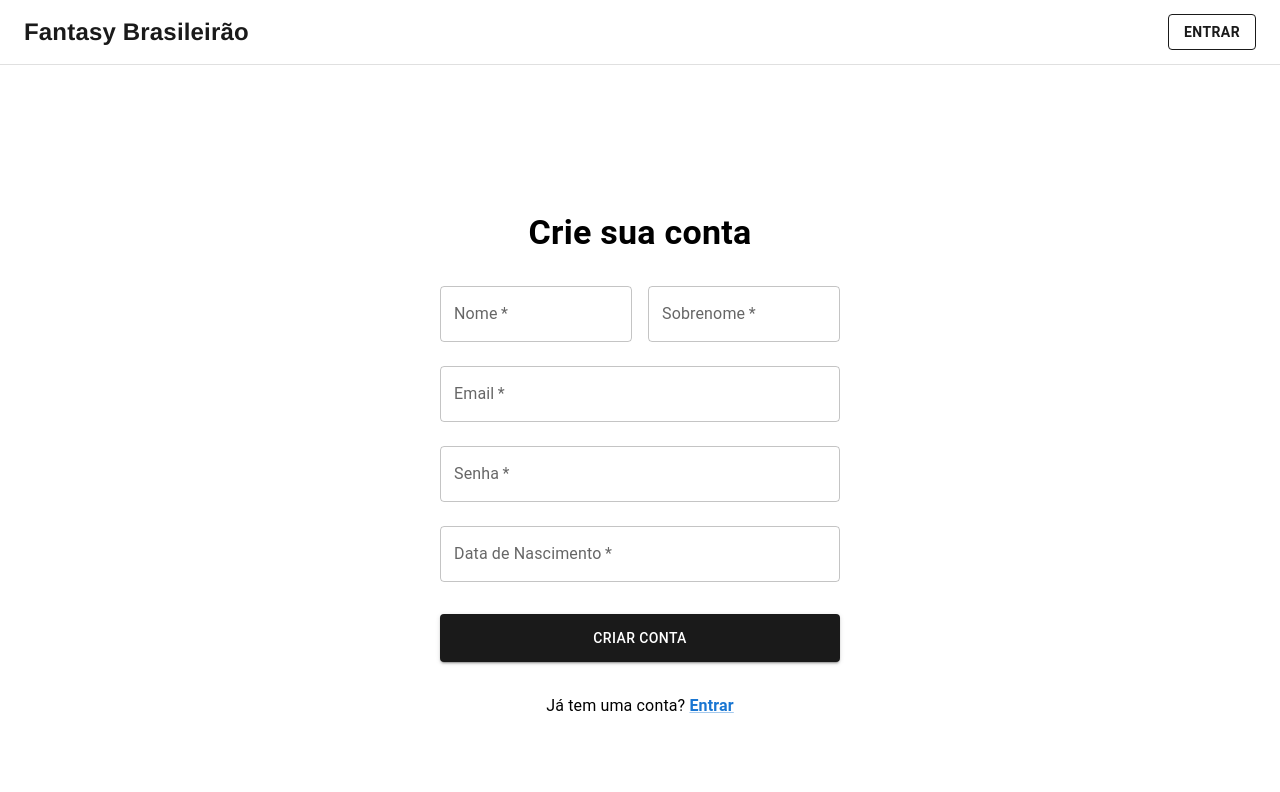
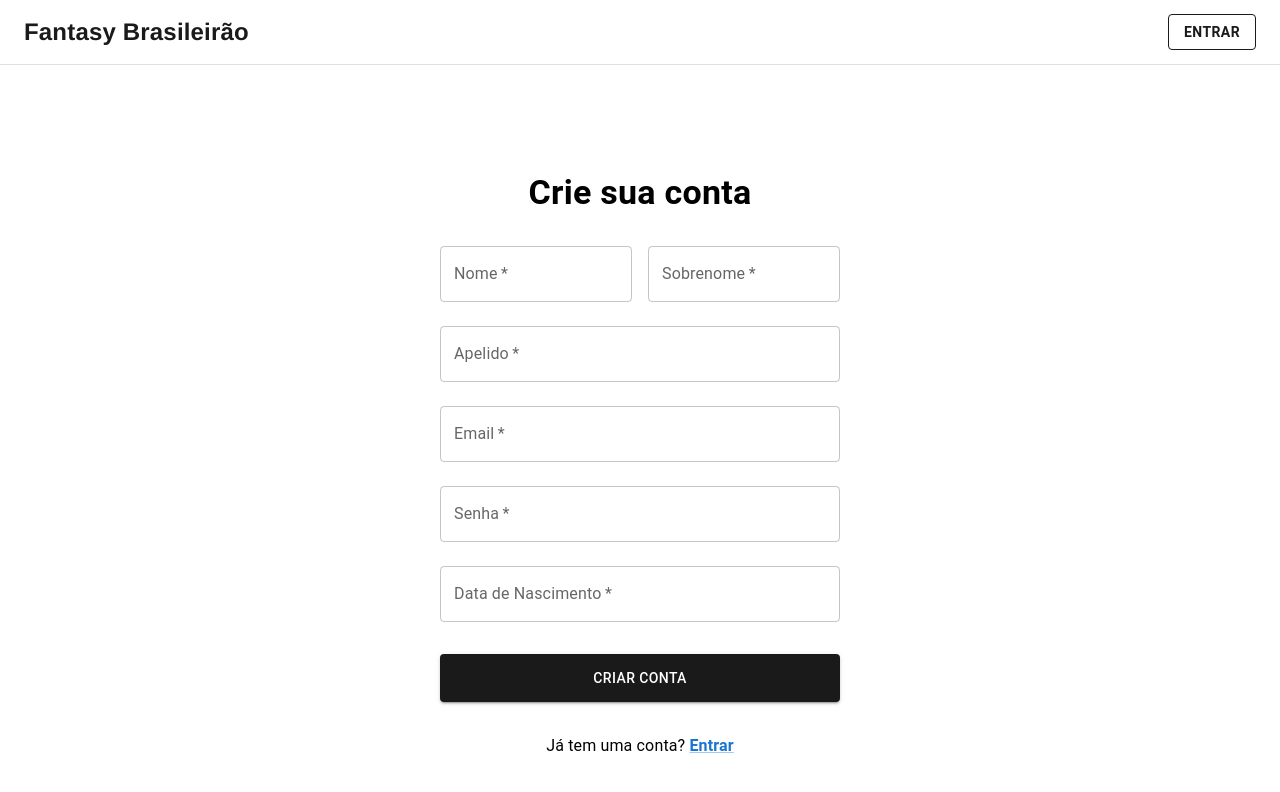
Before and after one commit to PatrickalKhouri/fantasy-football-front, a React (Create React App) app: page /signup in a window 1280 px wide. Shown: the top 792 px of the page. Built offline with nearby package versions, Linux system fonts and the light colour scheme; no server answers.

Commit message:
fixed accept invite

```diff
--- a/src/api/userTeamsMutations.ts
+++ b/src/api/userTeamsMutations.ts
@@ -1,10 +1,8 @@
-import { useMutation, useQueryClient } from '@tanstack/react-query';
+import { useMutation } from '@tanstack/react-query';
 import axios from 'axios';
 import { apiConfig } from './config';
 
 export const useDeleteUserTeam = ({ onSuccess }: { onSuccess: () => void }) => {
-    const queryClient = useQueryClient();
-
     return useMutation({
       mutationFn: ({ id }: { id: number }) =>
         axios.delete(`${apiConfig.endpoints.userTeams.delete(id)}`, {
@@ -14,8 +12,6 @@ export const useDeleteUserTeam = ({ onSuccess }: { onSuccess: () => void }) => {
           },
         }),
       onSuccess: () => {
-        // Invalidate league teams queries to refetch the updated data
-        queryClient.invalidateQueries({ queryKey: ['league-members'] });
         onSuccess();
       },
     });
--- a/src/components/PublicRoute.tsx
+++ b/src/components/PublicRoute.tsx
@@ -1,9 +1,14 @@
-import { Navigate, Outlet } from 'react-router-dom';
+import { Navigate, Outlet, useLocation } from 'react-router-dom';
 import { useAuth } from '../context/AuthContext';
 
 const PublicRoute = () => {
   const { user } = useAuth();
-  return user ? <Navigate to="/" replace /> : <Outlet />;
+  const location = useLocation();
+
+  // Allow logged-in users to access /invite/accept
+  const isInviteAcceptPage = location.pathname === '/invite/accept';
+
+  return user && !isInviteAcceptPage ? <Navigate to="/" replace /> : <Outlet />;
 };
 
 export default PublicRoute;
--- a/src/components/UserLeaguesList.tsx
+++ b/src/components/UserLeaguesList.tsx
@@ -21,18 +21,6 @@ export const UserLeaguesList = ({ leagues, onLeagueSelect }: UserLeaguesListProp
         <Typography variant="body1" sx={{ mb: 2 }}>
           Você não está em nenhuma liga ainda
         </Typography>
-        <Button
-          variant="contained"
-          onClick={() => onLeagueSelect(0)}
-          sx={{
-            px: 4,
-            py: 2,
-            backgroundColor: '#1976d2',
-            '&:hover': { backgroundColor: '#1565c0' }
-          }}
-        >
-          Criar Primeira Liga
-        </Button>
       </Box>
     );
   }
--- a/src/pages/AcceptInvite.tsx
+++ b/src/pages/AcceptInvite.tsx
@@ -34,8 +34,9 @@ const InviteAcceptPage = () => {
       return res.json();
     },
     onSuccess: () => {
+      console.log('Invite accepted');
       localStorage.removeItem('league_invite_token');
-      setTimeout(() => navigate('/welcome'), 3000);
+      // setTimeout(() => navigate('/welcome'), 3000);
     },
     onError: (error: Error) => {
       setErrorMessage(error.message);
--- a/src/pages/SignUp.tsx
+++ b/src/pages/SignUp.tsx
@@ -23,6 +23,7 @@ interface SignUpFormData {
   lastName: string;
   email: string;
   password: string;
+  username: string;
   birthDate: string;
 }
 
@@ -33,6 +34,7 @@ const SignUp: React.FC = () => {
     firstName: '',
     lastName: '',
     birthDate: null as Dayjs | null,
+    username: '',
   });
 
   const [errors, setErrors] = useState({
@@ -41,6 +43,7 @@ const SignUp: React.FC = () => {
     firstName: false,
     lastName: false,
     birthDate: false,
+    username: false,
   });
 
   const navigate = useNavigate();
@@ -85,6 +88,7 @@ const SignUp: React.FC = () => {
       firstName: !formData.firstName,
       lastName: !formData.lastName,
       birthDate: !formData.birthDate,
+      username: !formData.username,
     };
 
     setErrors(newErrors);
@@ -157,6 +161,21 @@ const SignUp: React.FC = () => {
                 required
               />
             </Box>
+
+            <TextField
+              name="username"
+              label="Apelido"
+              type="text"
+              variant="outlined"
+              fullWidth
+              margin="normal"
+              placeholder="Apelido"
+              value={formData.username}
+              onChange={handleChange}
+              error={errors.username}
+              helperText={errors.email ? "Email é obrigatório" : ""}
+              required
+            />
 
             <TextField
               name="email"
--- a/src/pages/Welcome.tsx
+++ b/src/pages/Welcome.tsx
@@ -1,6 +1,6 @@
 // pages/Welcome.tsx
 import { useEffect, useState } from 'react';
-import { Box, Typography, CircularProgress } from '@mui/material';
+import { Box, Typography, CircularProgress, Button } from '@mui/material';
 import { useAuth } from '../context/AuthContext';
 import { useNavigate } from 'react-router-dom';
 import CreateLeagueModal from '../components/CreateLeagueModal';
@@ -17,8 +17,6 @@ const Welcome = () => {
 
   // Use the React Query hook
   const { data: leagues, isLoading, isError, error } = useGetMyLeagues();
-
-
 
 const acceptInviteMutation = useMutation({
   mutationFn: async (token: string) => {
@@ -94,12 +92,31 @@ const acceptInviteMutation = useMutation({
             {error instanceof Error ? error.message : 'Failed to load leagues'}
           </Typography>
         ) : (
+          <>
+          <Box sx={{ mb: 2 }}>
+          <Button
+            onClick={() => setIsModalOpen(true)}
+            sx={{
+              backgroundColor: '#1976d2',
+              color: 'white',
+              border: 'none',
+              padding: '10px 20px',
+              borderRadius: '8px',
+              cursor: 'pointer',
+              fontSize: '16px'
+            }}
+          >
+            Criar Nova Liga
+          </Button>
+        </Box>
           <UserLeaguesList
             leagues={leagues || []}
             onLeagueSelect={handleLeagueSelect}
           />
+          </>
         )}
       </Box>
+
 
       <CreateLeagueModal
         open={isModalOpen}
```
